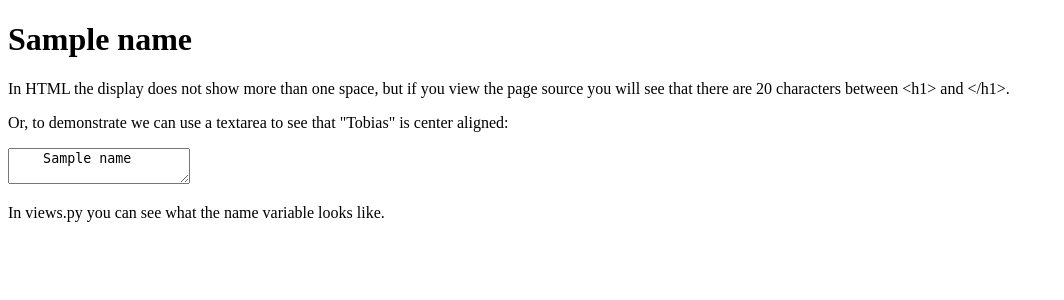
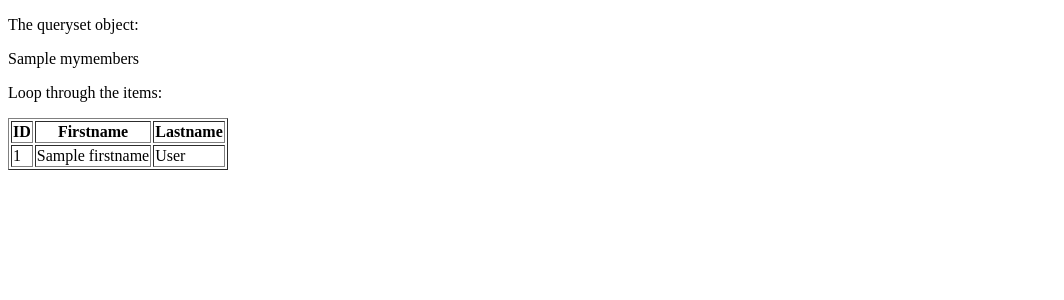
Before and after one commit to sajal9685/Tennis_club_Django, a Django app: template my_tennis_club/members/templates/template.html in a window 1280 px wide. Shown: the top 300 px of the page, without its empty margins (0-1064 px from the left). Run offline with Django 5.2, Linux system fonts and the light colour scheme; the template is opened without the code that fills it: most values are stand-ins (such as "Sample title", 1, 10 or a date in 2020).

Commit message:
Querysets

```diff
--- a/my_tennis_club/members/templates/template.html
+++ b/my_tennis_club/members/templates/template.html
@@ -2,17 +2,25 @@
 <html>
 <body>
 
-<h1>{{ name|center:20 }}</h1>
+<p>The queryset object:</p>
+{{ mymembers }}
 
-<p>In HTML the display does not show more than one space,
-but if you view the page source you will see that there are
-20 characters between &lt;h1&gt; and &lt;/h1&gt;.</p>
+<p>Loop through the items:</p>
 
-<p>Or, to demonstrate we can use a textarea to see that "Tobias" is center aligned:</p>
-
-<textarea>{{ name|center:20 }}</textarea>
-
-<p>In views.py you can see what the name variable looks like.</p>
+<table border='1'>
+  <tr>
+    <th>ID</th>
+    <th>Firstname</th>
+    <th>Lastname</th>
+  </tr>
+  {% for x in mymembers %}
+    <tr>
+      <td>{{ x.id }}</td>
+      <td>{{ x.firstname }}</td>
+      <td>{{ x.lastname }}</td>
+    </tr>
+  {% endfor %}
+</table>
 
 </body>
 </html>
--- a/my_tennis_club/members/views.py
+++ b/my_tennis_club/members/views.py
@@ -2,6 +2,7 @@ from django.shortcuts import render
 from django.http import HttpResponse
 from django.template import loader
 from .models import Member
+from django.db.models import Q
 
 def members(request):
   mymembers = Member.objects.all().values()
@@ -24,8 +25,9 @@ def main(request):
   return HttpResponse(template.render())
 
 def testing(request):
+  mydata = Member.objects.filter(Q(firstname='Emil') | Q(firstname='Tobias')).values()
   template = loader.get_template('template.html')
   context = {
-    'name': 'Tobias',
+    'mymembers': mydata,
   }
   return HttpResponse(template.render(context, request))
```
